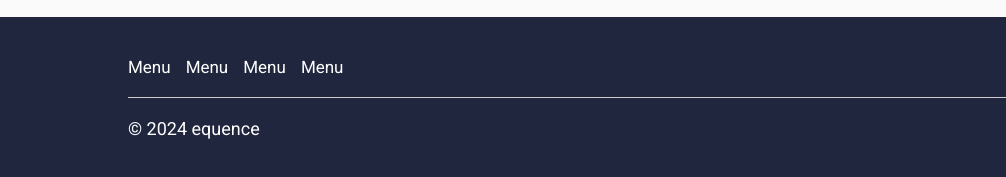
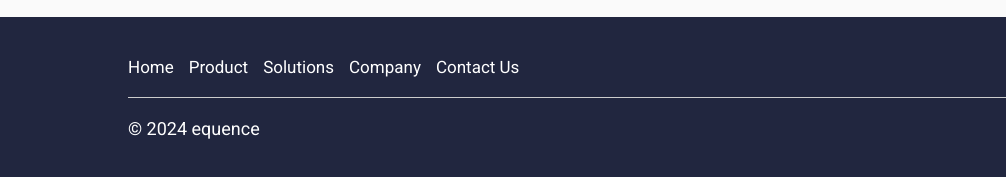
Before and after one commit to SUBHANI1M/Landing_Page_Project, a plain HTML site: page index.html in a window 1280 px wide. Shown: the part 2559-2736 px from the top of the page, 0-1006 px from the left. Drawn offline with nearby package versions, Linux system fonts and the light colour scheme.

Commit message:
footer changes

```diff
--- a/index.html
+++ b/index.html
@@ -221,10 +221,11 @@
             <div class="row">
                 <div class="left">
                     <ul>
-                        <li><a href="#">menu</a></li>
-                        <li><a href="#">menu</a></li>
-                        <li><a href="#">menu</a></li>
-                        <li><a href="#">menu</a></li>
+                        <li><a href="#">home</a></li>
+                        <li><a href="#">product</a></li>
+                        <li><a href="#">solutions</a></li>
+                        <li><a href="#">company</a></li>
+                        <li><a href="#">contact us</a> </li>
                     </ul>
                 </div>
                 <div class="">
```
